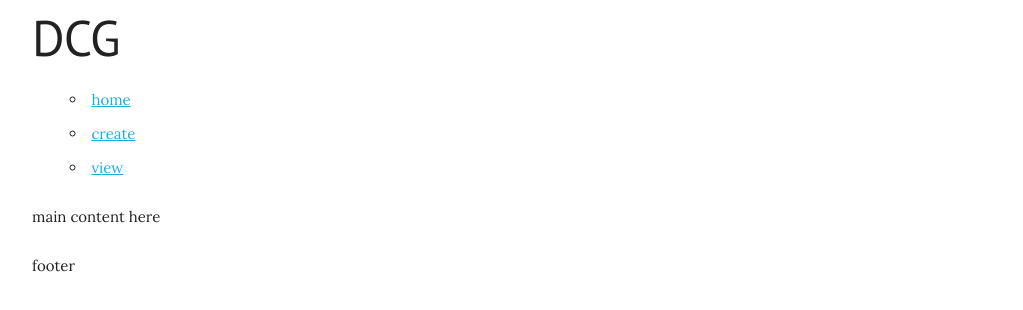
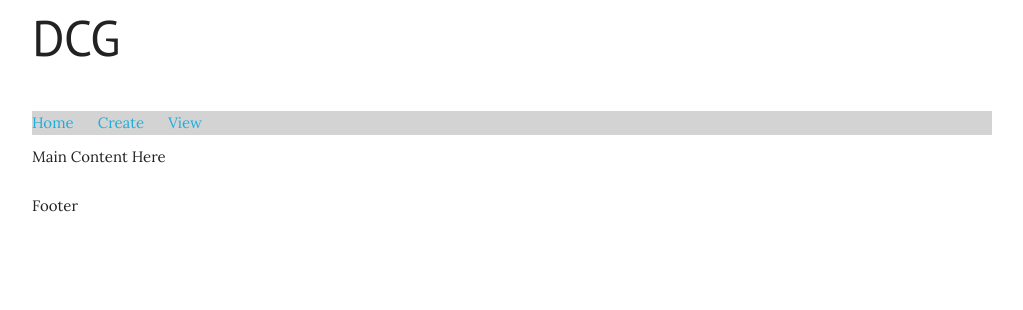
Before and after one commit to nickuhn/dream_car_garage, a website: page public/index.html in a window 1280 px wide. Shown: the whole page, without its empty margins (128-1151 px from the left). Drawn offline with nearby package versions, Linux system fonts and the light colour scheme.

Commit message:
first push for styling

```diff
--- a/public/app.css
+++ b/public/app.css
@@ -5,3 +5,28 @@ body {
 h1, h2, h3 {
   font-family: 'PT Sans', sans-serif;
 }
+
+#mainNav {
+  margin: 13px 0 0 0;
+}
+
+nav ul li {
+  display: inline;
+  margin: 0 20px 0 0;
+  margin-bottom: 130px;
+  width: 100%;
+}
+
+nav a {
+  text-decoration: none;
+}
+
+nav a:hover {
+  text-decoration: underline;
+  background: #EFEFEF;
+}
+
+ul {
+  margin: 10px auto;
+  background: lightgray;
+}
--- a/public/index.html
+++ b/public/index.html
@@ -20,17 +20,17 @@
       </div>
       <nav id="mainNav" class="fourteen columns">
         <ul>
-          <li><a href="">home</a></li>
-          <li><a href="">create</a></li>
-          <li><a href="">view</a></li>
+          <li><a href="">Home</a></li>
+          <li><a href="">Create</a></li>
+          <li><a href="view.html">View</a></li>
         </ul>
       </nav>
     </header>
     <main class="container">
-      <p>main content here</p>
+      <p>Main Content Here</p>
     </main>
   </body>
   <footer class="container">
-      <p>footer</p>
+      <p>Footer</p>
   </footer>
 </html>
```
